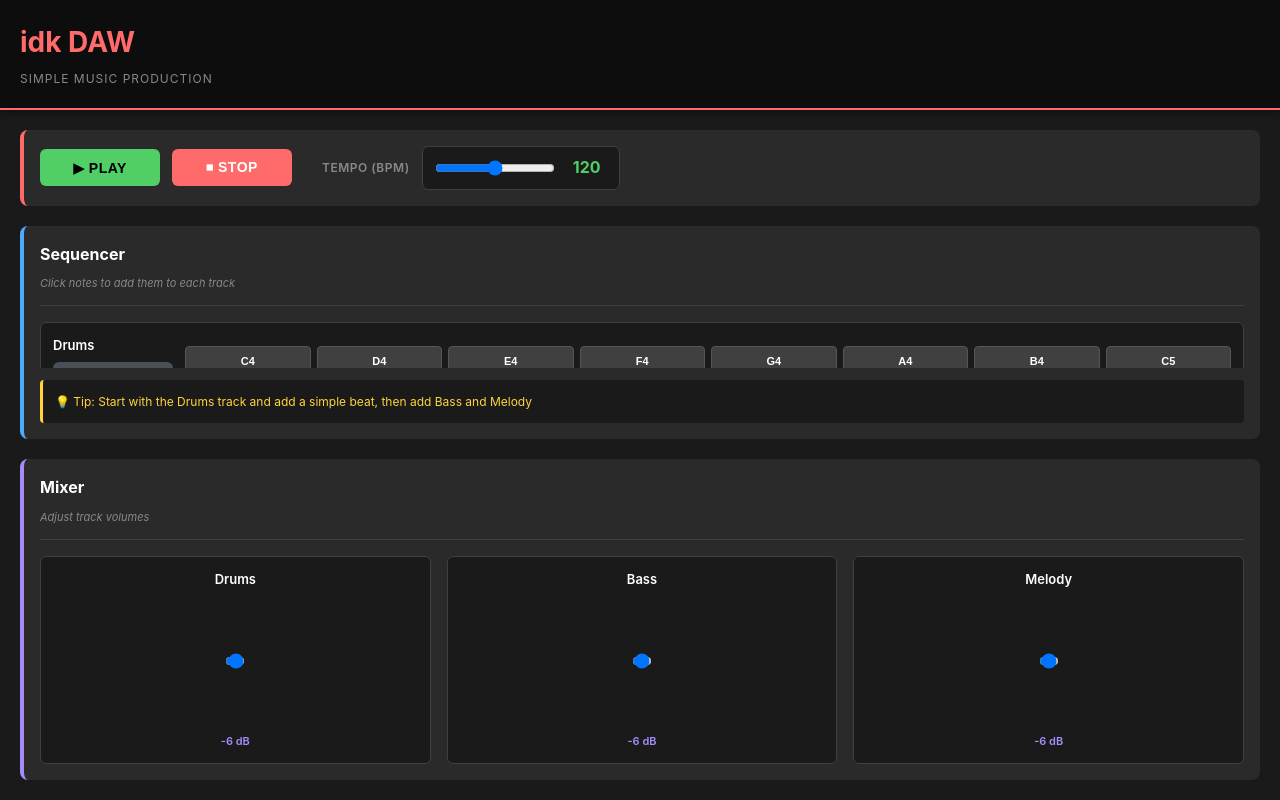
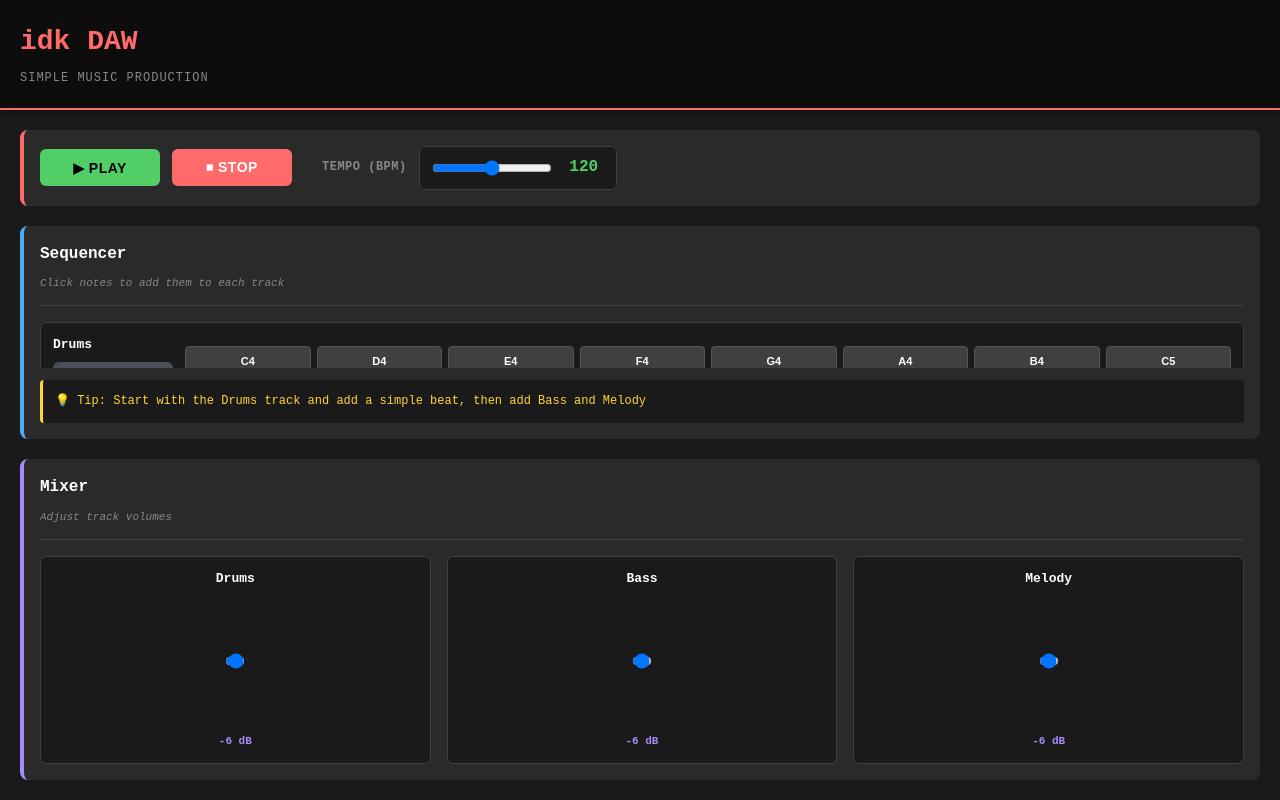
Before and after one commit to sapnap999/daw, a React (Vite) app: page / in a window 1280 px wide. Built offline with nearby package versions, Linux system fonts and the light colour scheme.

Commit message:
Updated global styles for FL Studio theme

```diff
--- a/src/styles/index.css
+++ b/src/styles/index.css
@@ -10,8 +10,8 @@ html, body, #root {
 }
 
 body {
-  font-family: -apple-system, BlinkMacSystemFont, 'Segoe UI', Roboto, Oxygen, Ubuntu, Cantarell, sans-serif;
-  background-color: #1a1a1a;
+  font-family: 'Courier New', monospace;
+  background: linear-gradient(135deg, #0a0e27 0%, #1a1a3e 100%);
   color: #fff;
   line-height: 1.6;
   -webkit-font-smoothing: antialiased;
@@ -24,14 +24,14 @@ body {
 }
 
 ::-webkit-scrollbar-track {
-  background: #2a2a2a;
+  background: #0d0d1f;
 }
 
 ::-webkit-scrollbar-thumb {
-  background: #555;
+  background: #00d4ff;
   border-radius: 4px;
 }
 
 ::-webkit-scrollbar-thumb:hover {
-  background: #777;
+  background: #00ff88;
 }
```
